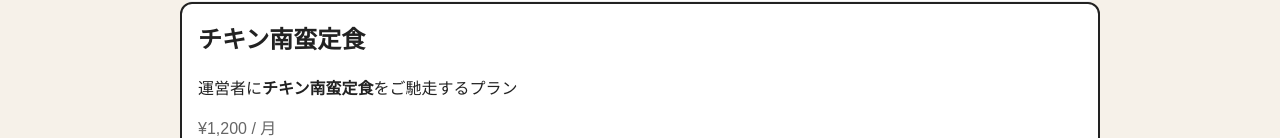
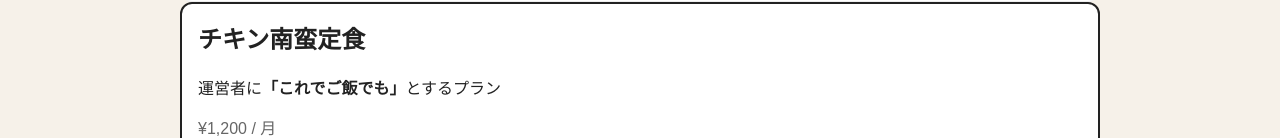
Before and after one commit to hiracoh/watashihertz, a Next.js app: page /plans in a window 1280 px wide. Shown: the part 814-952 px from the top of the page. Built offline with nearby package versions, Linux system fonts and the light colour scheme; a web font is replaced by a local one.

Commit message:
Update page.js

```diff
--- a/app/plans/page.js
+++ b/app/plans/page.js
@@ -65,7 +65,7 @@ export default function Plans() {
 
         <div style={{ background:'#fff', border:'2px solid #222', borderRadius:12, padding:'1rem' }}>
   <h2 style={{ marginTop:0 }}>チキン南蛮定食</h2>
-  <p>運営者に<strong>チキン南蛮定食</strong>をご馳走するプラン</p>
+  <p>運営者に<strong>「これでご飯でも」</strong>とするプラン</p>
   <p style={{ margin:'0.25rem 0', color:'#666' }}>¥1,200 / 月</p>
 
   <div style={{
```
